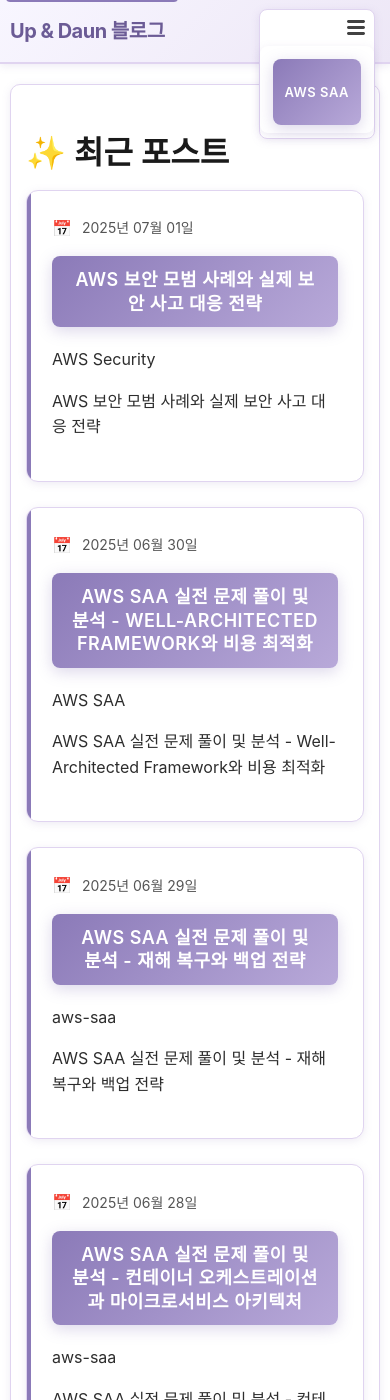
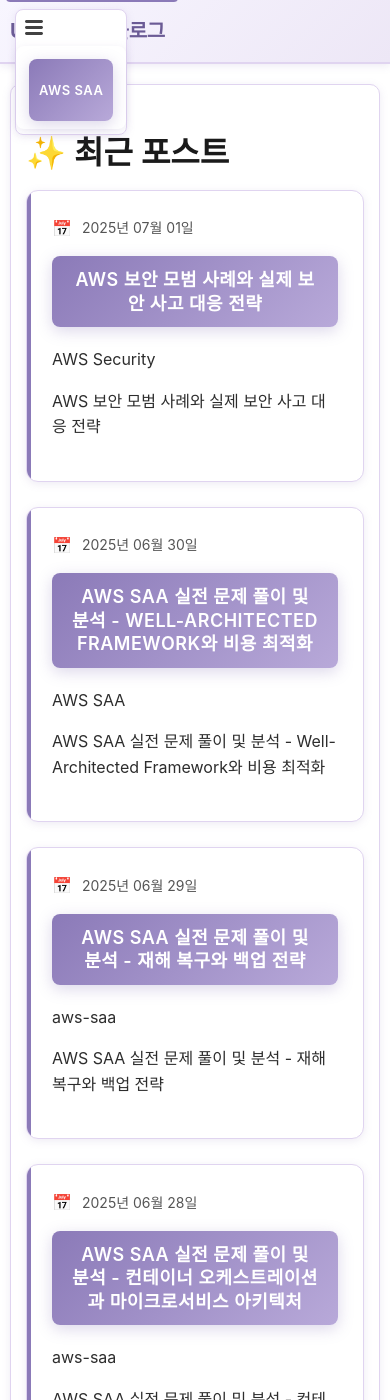
Before and after one commit to updaun/updaun.github.io, a Jekyll site: the page built from index.html, in a window 390 px wide and 1400 px high. Built offline with Jekyll 4.4.1, drawn with Linux system fonts in a browser that asks for light colours; the list of posts is cut into pages by our own code.

Commit message:
feat: Update navigation styles for improved layout and responsiveness

```diff
--- a/assets/css/style.scss
+++ b/assets/css/style.scss
@@ -131,8 +131,8 @@
     margin-left: 25px;
     font-weight: 600;
     text-decoration: none;
-    padding: 12px 20px;
-    border-radius: 25px;
+    padding: 8px 16px;
+    border-radius: 20px;
     transition: all 0.3s ease;
     position: relative;
     background: linear-gradient(135deg, var(--primary-color), var(--primary-light));
@@ -556,17 +556,17 @@
     .site-nav {
         position: absolute;
         top: 9px;
-        right: 15px;
+        left: 15px;
         background-color: var(--background-color);
         border: 1px solid var(--border-color);
         border-radius: 8px;
-        text-align: right;
+        text-align: left;
         box-shadow: var(--card-shadow);
     }
 
     .site-nav label[for="nav-trigger"] {
         display: block;
-        float: right;
+        float: left;
         width: 36px;
         height: 36px;
         z-index: 2;
@@ -575,7 +575,7 @@
 
     .site-nav .menu-icon {
         display: block;
-        float: right;
+        float: left;
         width: 36px;
         height: 26px;
         line-height: 0;
@@ -600,7 +600,7 @@
 
     .site-nav .page-link {
         display: block;
-        padding: 10px 15px;
+        padding: 8px 12px;
         margin: 5px;
         font-size: 14px;
         border-radius: 8px;
@@ -667,7 +667,7 @@
     }
 
     .site-nav .page-link {
-        padding: 8px 12px;
+        padding: 6px 10px;
         margin: 3px;
         font-size: 13px;
     }
```
